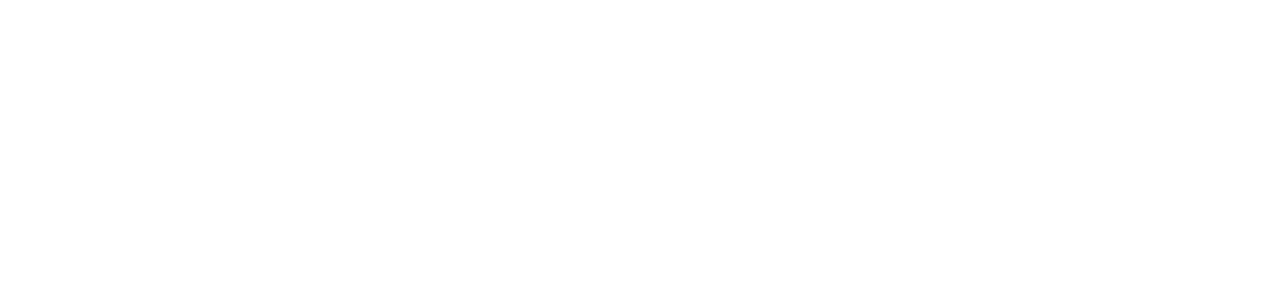
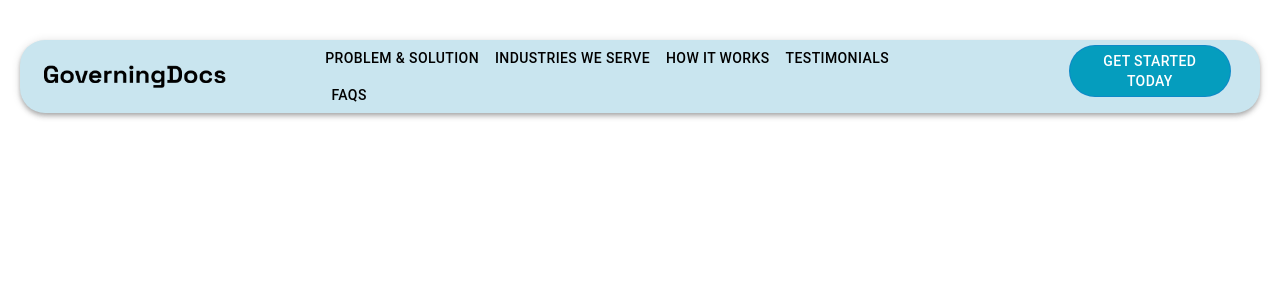
Before and after one commit to skSadi12/carBusiness, a React (Vite) app: page / in a window 1280 px wide. Shown: the top 300 px of the page. Built offline with nearby package versions, Linux system fonts and the light colour scheme.

Commit message:
navbar added

```diff
--- a/src/App.jsx
+++ b/src/App.jsx
@@ -2,13 +2,14 @@
 import './App.css'
 import Button from './components/reUse/Button'
 import Gradient from './components/reUse/Gradient'
+import Navbarx from './components/sheard/Navbar'
 
 function App() {
 
 
   return (
     <>
-
+      <Navbarx/>
     </>
   )
 }
--- /dev/null
+++ b/src/components/sheard/Navbar.jsx
@@ -0,0 +1,150 @@
+import React, { useState } from "react";
+import {
+  AppBar,
+  Drawer,
+  IconButton,
+  List,
+  ListItem,
+  ListItemButton,
+  ListItemText,
+  Toolbar,
+  Typography,
+  Button,
+  useMediaQuery,
+} from "@mui/material";
+import MenuIcon from "@mui/icons-material/Menu";
+import { useTheme } from "@mui/material/styles";
+import logo from "/Logo.png";
+
+function Navbarx() {
+  const [open, setOpen] = useState(false);
+  const theme = useTheme();
+  const isMobile = useMediaQuery(theme.breakpoints.down("sm"));
+  const menuItems = ["Problem & Solution", "Industries We Serve", "How It Works", "Testimonials","FAQs"];
+
+  return (
+    <div className=" mx-5  mt-10">
+      <AppBar
+        className="r"
+        position="static"
+        sx={{
+          backgroundColor: "#C9E5EF",
+          color: "black",
+          maxWidth: "1400px",
+          marginX: "auto",
+          borderRadius:"25px",
+
+
+        }}
+      >
+        <Toolbar>
+          {isMobile ? (
+            <div className="flex justify-between w-full items-center">
+              <div>
+                <img src={logo} alt="Logo" className="w-1/2" />
+              </div>
+              <div>
+                <IconButton color="inherit" onClick={() => setOpen(true)}>
+                  <MenuIcon />
+                </IconButton>
+              </div>
+            </div>
+          ) : (
+            <div
+              style={{
+                display: "flex",
+                alignItems: "center",
+                width: "100%",
+                justifyContent: "space-between",
+              }}
+            >
+              <Typography sx={{ flexGrow: 1 }}>
+                <img src={logo} alt="Logo" className="text-[#0FF1F6] w-2/3" />
+              </Typography>
+              <div className="flex gap-6 lg:gap-36 md:gap-6">
+                <div className="flex flex-wrap">
+                  {menuItems.map((item) => (
+                    <div>
+                      <Button color="inherit" key={item}>
+                        {item}
+                      </Button>
+                    </div>
+                  ))}
+                </div>
+                <Typography>
+                  <div className="flex gap-2">
+                    <div>
+                      <Button
+                        variant="outlined"
+                        sx={{
+                          backgroundColor: "#059DBE",
+                          color: "white",
+                          borderRadius: "45px",
+                          margin:"5px",
+                          "&:hover": {
+                            backgroundColor: "white",
+                            border: "1px solid white",
+                            color: "black",
+                          },
+                        }}
+                      >
+                        <span className="text-xs lg:text-sm ">Get Started Today</span>
+                      </Button>
+                    </div>
+                  </div>
+                </Typography>
+              </div>
+            </div>
+          )}
+        </Toolbar>
+      </AppBar>
+
+      <Drawer anchor="left" open={open} onClose={() => setOpen(false)}>
+        <List
+          sx={{
+            backgroundColor: "#C9E5EF",
+            color: "black",
+            backgroundImage: "url(bg.svg)",
+            height:"100vh"
+          }}
+        >
+          <ListItem>
+            <img src={logo} alt="Logo" />
+          </ListItem>
+
+            <hr />
+
+          {menuItems.map((item) => (
+            <ListItem key={item} onClick={() => setOpen(false)}>
+              <ListItemButton>
+                <ListItemText primary={item} />
+              </ListItemButton>
+            </ListItem>
+          ))}
+          <div className="flex-col">
+            <ListItem>
+              <Button
+                variant="outlined"
+                sx={{
+                          backgroundColor: "#059DBE",
+                          color: "white",
+                          borderRadius: "45px",
+                          "&:hover": {
+                            backgroundColor: "white",
+                            border: "1px solid white",
+                            color: "black",
+                          },
+                        }}
+                      >
+                        Get Started Today
+              </Button>
+            </ListItem>
+          </div>
+          <ListItem onClick={() => setOpen(false)}></ListItem>
+        </List>
+      </Drawer>
+    </div>
+  );
+}
+
+export default Navbarx;
```
Also changed, not shown: public/Logo.png (added).
